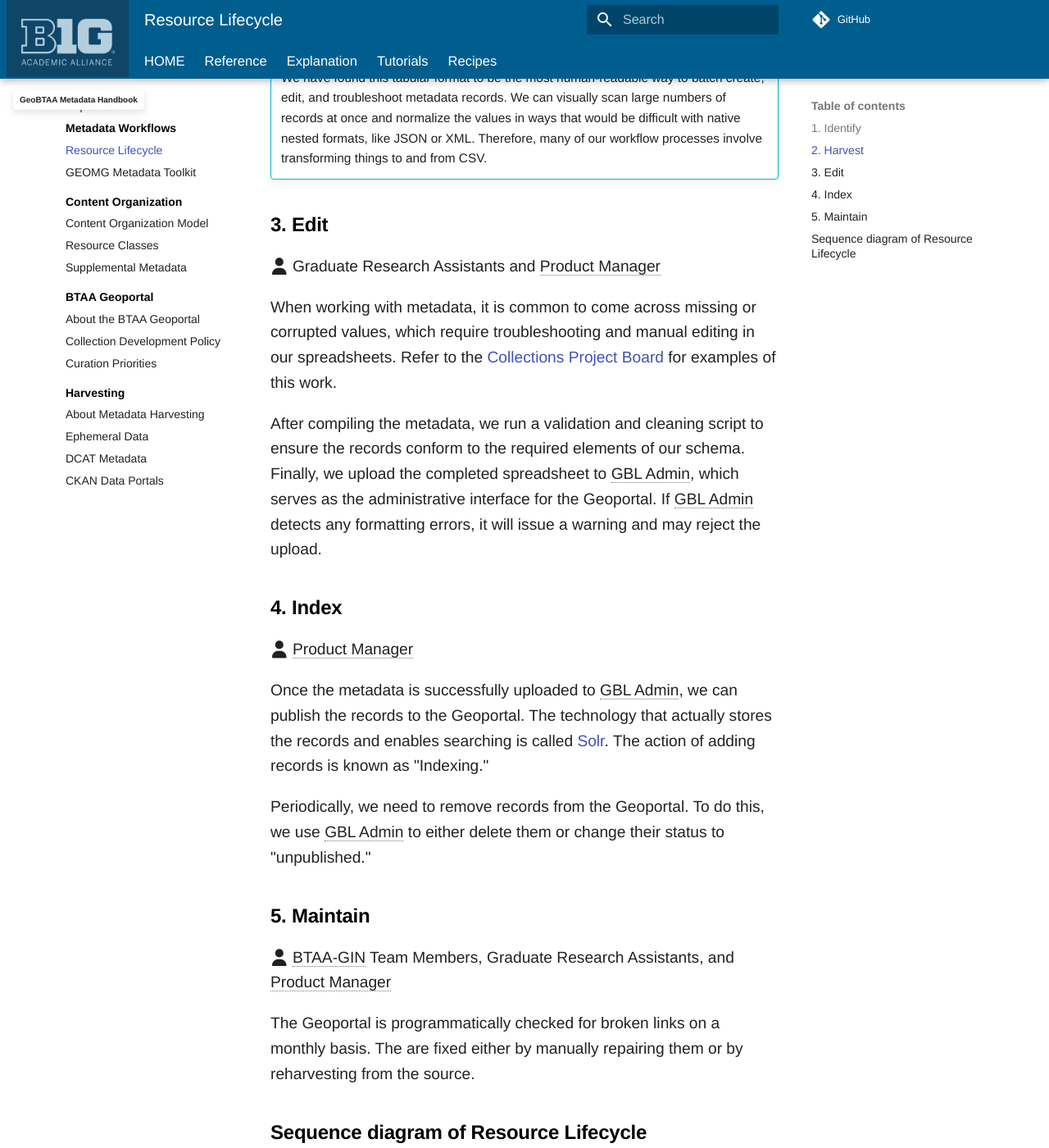
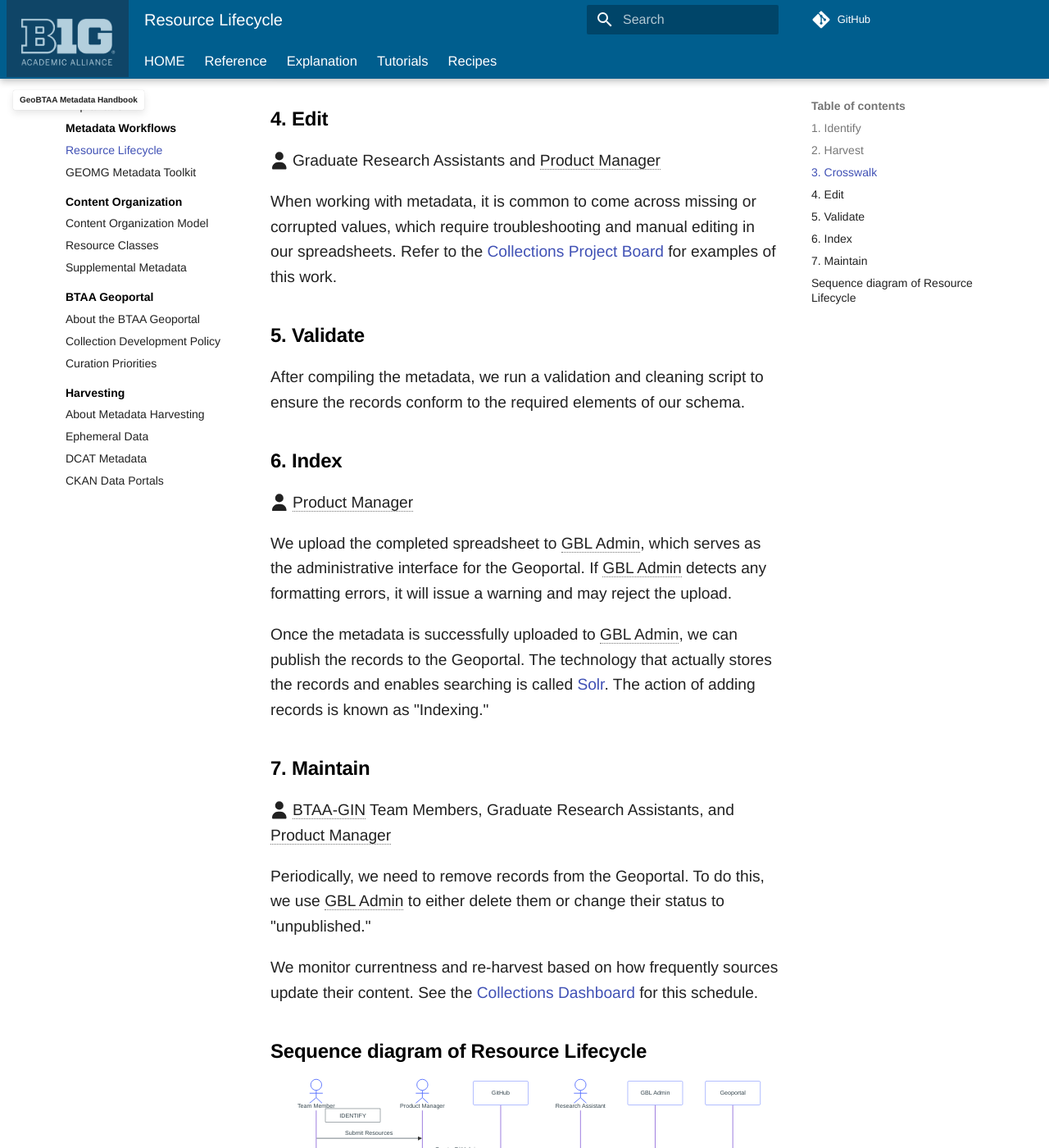
Before and after one commit to geobtaa/metadata, an MkDocs documentation site: the page built from docs/resource-lifecycle.md, in a window 1280 px wide and 1400 px high, scrolled down 1326 px. Shown: the whole window at 82% size. Built offline with MkDocs 1.6.1 and Material for MkDocs 9.7.7, drawn with Linux system fonts in a browser that asks for light colours; some web fonts are replaced; comment, search, counter and statistics services are not loaded; some of the changed text lies outside the part shown.

Commit message:
Update resource-lifecycle.md

````diff
--- a/docs/resource-lifecycle.md
+++ b/docs/resource-lifecycle.md
@@ -1,13 +1,4 @@
 # Resource Lifecycle
-
-**5 Stages of the Resource Lifecycle**
-
-``` mermaid
-flowchart LR
-
-  I((1.<br> IDENTIFY)) --> H[/2. <br> HARVEST/] --> P[3. <br> EDIT] --> X[4. <br>INDEX] --> M{{5. <br>MAINTAIN}}--> H[/2. <br>HARVEST/]
-
-```
 
 ## 1. Identify
 
@@ -29,7 +20,9 @@
 4. we manually copy and paste the metadata into a spreadsheet
 5. a combination of one or more of the above
 
-This step also involves using a crosswalk to convert the metadata into the schema needed for the Geoportal. Our goal is to end up with a spreadsheet containing columns matching our [metadata template](https://z.umn.edu/b1g-template).
+## 3. Crosswalk
+
+This step involves using a crosswalk to convert the metadata into the schema needed for the Geoportal. Our goal is to end up with a spreadsheet containing columns matching our [metadata template](https://z.umn.edu/b1g-template).
 
 !!! info "Why do we rely on CSV?"
 
@@ -37,27 +30,34 @@
 
 	We have found this tabular format to be the most human-readable way to batch create, edit, and troubleshoot metadata records. We can visually scan large numbers of records at once and normalize the values in ways that would be difficult with native nested formats, like JSON or XML. Therefore, many of our workflow processes involve transforming things to and from CSV.
 
-## 3. Edit
+## 4. Edit
 
 :fontawesome-solid-user: Graduate Research Assistants and Product Manager
 
 When working with metadata, it is common to come across missing or corrupted values, which require troubleshooting and manual editing in our spreadsheets. Refer to the [Collections Project Board](https://github.com/orgs/geobtaa/projects/4) for examples of this work.
 
-After compiling the metadata, we run a validation and cleaning script to ensure the records conform to the required elements of our schema. Finally, we upload the completed spreadsheet to GBL Admin, which serves as the administrative interface for the Geoportal. If GBL Admin detects any formatting errors, it will issue a warning and may reject the upload.
+## 5. Validate
 
-## 4. Index
+After compiling the metadata, we run a validation and cleaning script to ensure the records conform to the required elements of our schema.
+
+## 6. Index
 
 :fontawesome-solid-user: Product Manager
 
+We upload the completed spreadsheet to GBL Admin, which serves as the administrative interface for the Geoportal. If GBL Admin detects any formatting errors, it will issue a warning and may reject the upload.
+
 Once the metadata is successfully uploaded to GBL Admin, we can publish the records to the Geoportal. The technology that actually stores the records and enables searching is called [Solr](https://solr.apache.org). The action of adding records is known as "Indexing."
+
+
+
+## 7. Maintain
+
+:fontawesome-solid-user: BTAA-GIN Team Members, Graduate Research Assistants, and Product Manager
 
 Periodically, we need to remove records from the Geoportal. To do this, we use GBL Admin to either delete them or change their status to "unpublished."
 
-## 5. Maintain
 
-:fontawesome-solid-user: BTAA-GIN Team Members, Graduate Research Assistants, and Product Manager
-
-The Geoportal is programmatically checked for broken links on a monthly basis. The are fixed either by manually repairing them or by reharvesting from the source.
+We monitor currentness and re-harvest based on how frequently sources update their content. See the [Collections Dashboard](https://github.com/orgs/geobtaa/projects/4) for this schedule.
 
 
 ##  Sequence diagram of Resource Lifecycle
````
